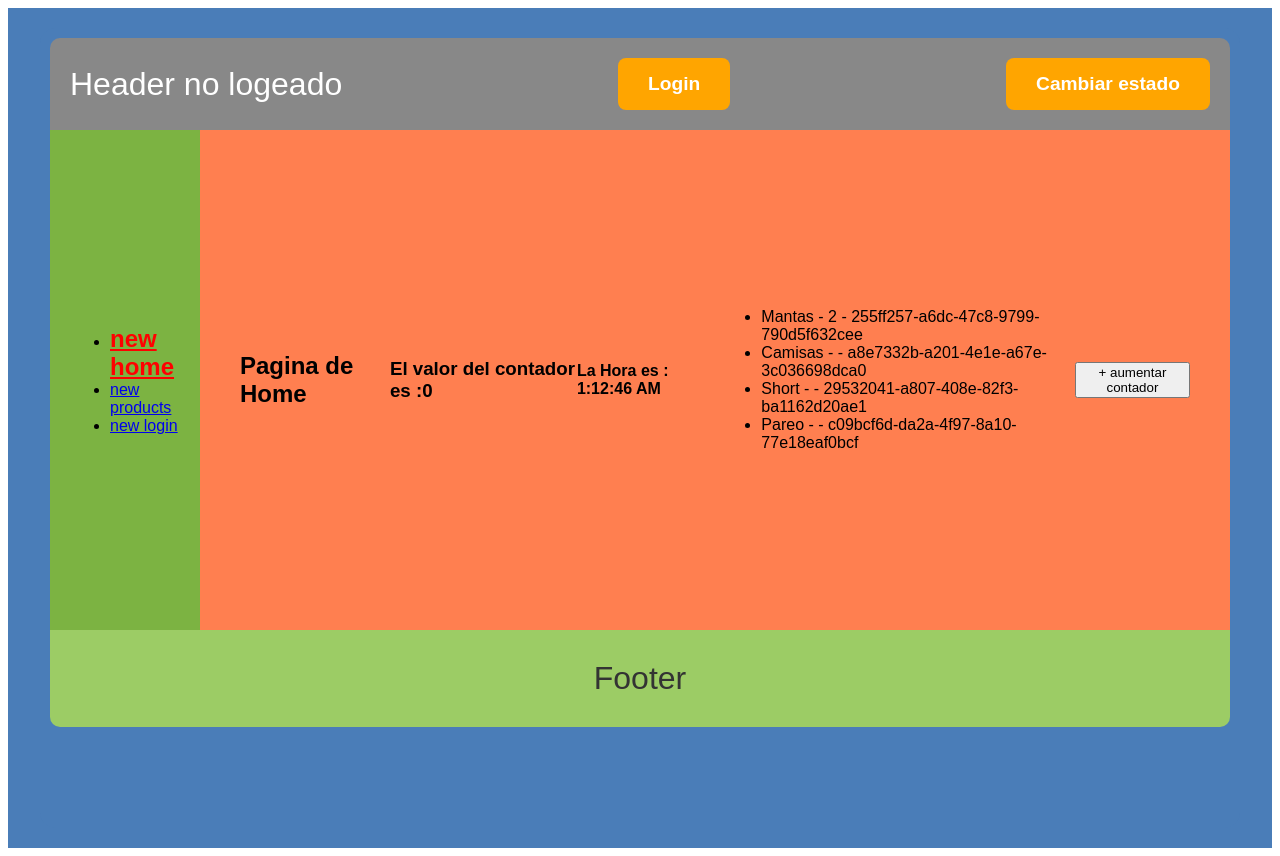
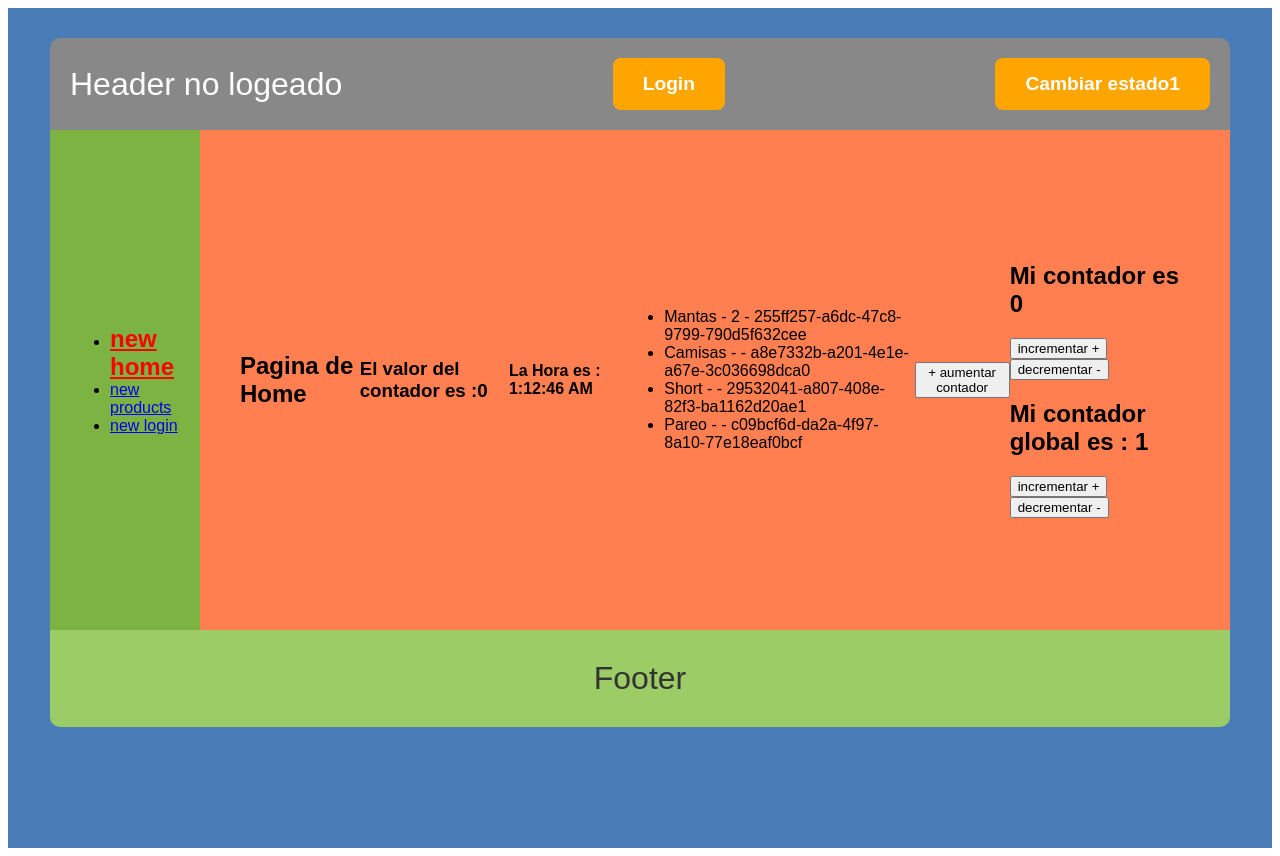
Before and after one commit to carlosmarind/bootcamp-react, a React (Vite) app: page / in a window 1280 px wide. Built offline with nearby package versions, Linux system fonts and the light colour scheme.

Commit message:
incorporacion del primer estado global

```diff
--- a/package.json
+++ b/package.json
@@ -10,8 +10,10 @@
     "preview": "vite preview"
   },
   "dependencies": {
+    "@reduxjs/toolkit": "^2.9.0",
     "react": "^19.1.1",
     "react-dom": "^19.1.1",
+    "react-redux": "^9.2.0",
     "react-router": "^7.9.1"
   },
   "devDependencies": {
--- a/src/components/common/Header.tsx
+++ b/src/components/common/Header.tsx
@@ -1,7 +1,10 @@
 import { useState } from "react";
+import { useSelector } from "react-redux";
 import { useNavigate } from "react-router";
 
 function Header() {
+
+    const globalCounter = useSelector((state) => state.counter)
 
     const [isLogged, setIsLogged] = useState(false);
 
@@ -56,7 +59,9 @@ function Header() {
                     fontWeight: 'bold'
                 }}>
                     Cambiar estado
+                    <span>{globalCounter}</span>
                 </button>
+
             </header>
         </>
     )
--- /dev/null
+++ b/src/components/ui/Contador.tsx
@@ -0,0 +1,42 @@
+import { useState } from "react";
+import { useDispatch, useSelector } from "react-redux";
+import { increment, decrement } from "../../redux/counterSlice";
+
+function Contador() {
+
+    const globalCounter = useSelector((state) => state.counter)
+    const dispatch = useDispatch();
+
+    const [count, setCount] = useState(0);
+    function handleUp() {
+        setCount(count + 1)
+    }
+    function handleDown() {
+        setCount(count - 1)
+    }
+
+    function handleUpGlobal() {
+        dispatch(increment());
+    }
+    function handleDownGlobal() {
+        dispatch(decrement());
+    }
+
+    return (
+        <div>
+            <div>
+                <h2>Mi contador es {count}</h2>
+                <button onClick={handleUp}>incrementar +</button>
+                <button onClick={handleDown}>decrementar -</button>
+            </div>
+            <div>
+                <h2>Mi contador global es : {globalCounter}</h2>
+                <button onClick={handleUpGlobal}>incrementar +</button>
+                <button onClick={handleDownGlobal}>decrementar -</button>
+            </div>
+        </div>
+
+    )
+}
+
+export { Contador }
--- a/src/main.tsx
+++ b/src/main.tsx
@@ -8,9 +8,12 @@ import { Home } from './pages/Home.tsx'
 import { SecondLayout } from './layout/SecondLayout.tsx'
 import { ProductDetail } from './pages/ProductDetail.tsx'
 import './main.css'
+import { Provider } from 'react-redux'
+import { store } from './redux/store.ts'
 
 createRoot(document.getElementById('root')!).render(
   <StrictMode>
+    <Provider store={store}>
       <BrowserRouter>
         <Routes>
           <Route element={<MainLayout />}>
@@ -23,5 +26,6 @@ createRoot(document.getElementById('root')!).render(
           </Route>
         </Routes>
       </BrowserRouter>
+    </Provider>
   </StrictMode>,
 )
--- a/src/pages/Home.tsx
+++ b/src/pages/Home.tsx
@@ -1,6 +1,7 @@
 import { type Product } from "../types/Product";
 import productos from "../data/productos.json"
 import { useEffect, useState } from "react";
+import { Contador } from "../components/ui/Contador";
 
 function Home() {
 
@@ -62,6 +63,9 @@ function Home() {
                 }
             </ul>
             <button onClick={handleClick}> + aumentar contador</button>
+            <div>
+                <Contador></Contador>
+            </div>
         </>
     )
 }
--- /dev/null
+++ b/src/redux/counterSlice.ts
@@ -0,0 +1,21 @@
+import { createSlice } from "@reduxjs/toolkit";
+
+const counterSlice = createSlice({
+    // el nombre de nuestro slice
+    name: 'counter',
+    // el valor inicial de nuestro slice
+    initialState: 1,
+    // funciones de actualizacion del estado, pueden ser todas las que queramos
+    // y se pueden llamar como queramos.
+    reducers: {
+        increment: (state) => {
+            return state = state + 1
+        },
+        decrement: (state) => {
+            return state = state - 1
+        },
+    }
+})
+
+export const { increment, decrement } = counterSlice.actions;
+export default counterSlice.reducer;
--- /dev/null
+++ b/src/redux/store.ts
@@ -0,0 +1,10 @@
+import { configureStore } from "@reduxjs/toolkit";
+import counterSlice from "./counterSlice";
+
+const store = configureStore({
+    reducer: {
+        counter: counterSlice,
+    }
+})
+
+export { store }
```
Also changed, not shown: 1 other file (tests, documents, lock files or other folders). Lines whose indentation alone changed are shown as unchanged.
